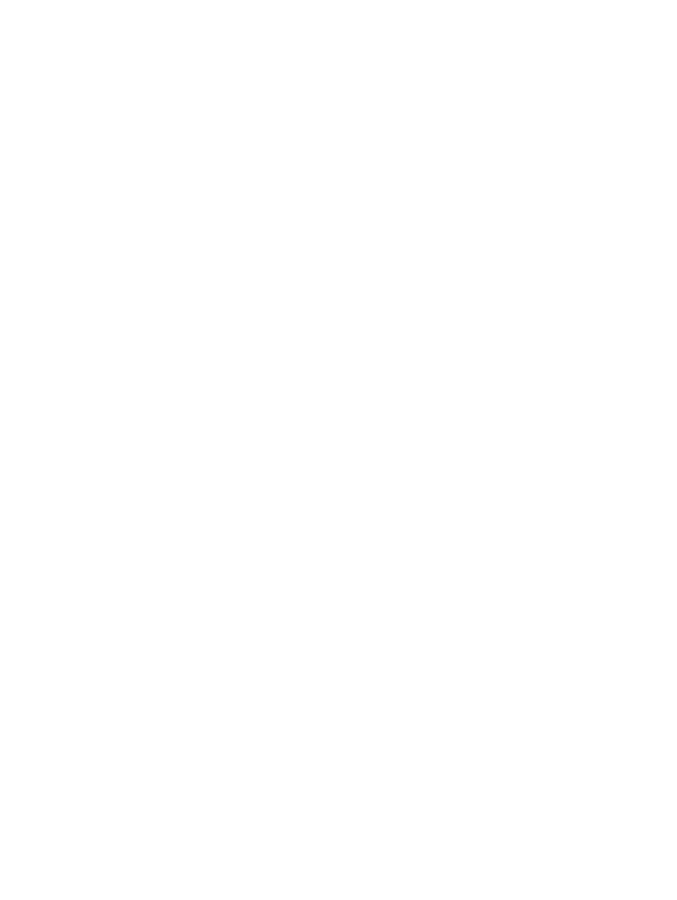
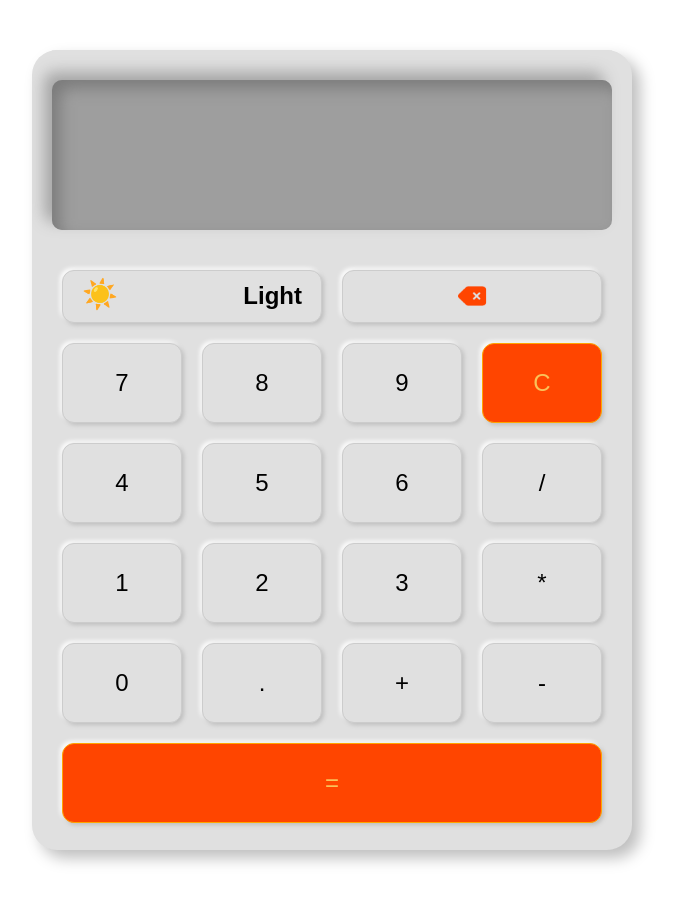
Before and after one commit to Web-Wizards-2025/calculator, a plain HTML site: page index.html in a window 1280 px wide. Shown: the whole page, without its empty margins (308-985 px from the left). Before the commit the page ends 800 px from the top, so only its background shows below. Drawn offline with Linux system fonts and the light colour scheme.

Commit message:
Calculator Design (#9)
* #6 - feat: create basic calculator structure in HTML

* #6 - feat: create calculator design

* #6 - feat: implement ability to change themes

* #6 - feat: added icon for backspace button, animated and added icon to theme button

* chore: deleted not working functions

```diff
--- a/index.html
+++ b/index.html
@@ -10,7 +10,25 @@
 </head>
 
 <body>
-
+    <div class="calculator">
+        <div class="display">
+            <input type="text" class="display-input" readonly>
+        </div>
+        <div class="buttons">
+            <button class="toggle-light" aria-label="Theme Toggle">
+                <span class="toggle-inner">
+                    <span class="icon">☀️</span>
+                    <span class="label">Light</span>
+                </span>
+            </button><button class="buttons-backspace"><img src="./assets/icons/delete-arrow.png"
+                    alt="An Icon of a orange delete arrow" class="delete-arrow"></button>
+            <button>7</button><button>8</button><button>9</button><button class="buttons-erase">C</button>
+            <button>4</button><button>5</button><button>6</button><button>/</button>
+            <button>1</button><button>2</button><button>3</button><button>*</button>
+            <button>0</button><button>.</button><button>+</button><button>-</button>
+            <button class="buttons-equal">=</button>
+        </div>
+    </div>
 </body>
 
 </html>
--- a/index.js
+++ b/index.js
@@ -0,0 +1,33 @@
+document.addEventListener("DOMContentLoaded", () => {
+  const toggleBtn = document.querySelector(".toggle-light");
+  const toggleInner = toggleBtn?.querySelector(".toggle-inner");
+  const toggleIcon = toggleInner?.querySelector(".icon");
+  const toggleLabel = toggleInner?.querySelector(".label");
+  const deleteArrow = document.querySelector(".delete-arrow");
+
+  const setTheme = (isDark) => {
+    document.body.classList.toggle("dark", isDark);
+
+    if (toggleIcon && toggleLabel) {
+      toggleIcon.textContent = isDark ? "🌙" : "☀️";
+      toggleLabel.textContent = isDark ? "Dark" : "Light";
+    }
+
+    localStorage.setItem("theme", isDark ? "dark" : "light");
+
+    if (deleteArrow) {
+      deleteArrow.src = isDark
+        ? "./assets/icons/delete-arrow-dark.png"
+        : "./assets/icons/delete-arrow.png";
+    }
+  };
+
+  const savedTheme = localStorage.getItem("theme");
+  const isDarkInitially = savedTheme === "dark";
+  setTheme(isDarkInitially);
+
+  toggleBtn?.addEventListener("click", () => {
+    const isDark = !document.body.classList.contains("dark");
+    setTheme(isDark);
+  });
+});
--- a/styles/index.css
+++ b/styles/index.css
@@ -0,0 +1,296 @@
+* {
+  box-sizing: border-box;
+}
+
+body {
+  transition: background 0.3s;
+}
+
+.calculator {
+  height: 690px;
+  width: 350px;
+  overflow: hidden;
+
+  background: #e0e0e0;
+  box-shadow: 8px 8px 15px #bebebe, -8px -8px 15px #ffffff;
+  border-radius: 25px;
+
+  margin: 50px auto;
+  padding-inline: 20px;
+
+  align-self: center;
+  justify-self: center;
+}
+
+.display {
+  height: 150px;
+  width: 310px;
+
+  background: #e0e0e0;
+
+  display: flex;
+  align-items: center;
+
+  margin: 0;
+}
+
+.display-input {
+  height: 100px;
+  width: 310px;
+  font-size: 2em;
+  text-align: right;
+  background: #9e9e9e;
+  color: orangered;
+
+  border: none;
+  border-radius: 10px;
+  padding: 10px;
+
+  box-shadow: inset 8px 8px 15px #7c7c7c, -8px -8px 15px #a5a5a5;
+}
+
+.buttons {
+  display: grid;
+  grid-template-columns: repeat(4, 1fr);
+}
+
+.buttons-backspace,
+.toggle-light {
+  grid-column: span 2;
+  padding: 4px;
+}
+
+.buttons-backspace img {
+  height: 32px;
+  width: 32px;
+
+  margin-top: 5px;
+}
+
+.buttons-erase {
+  background-color: orangered;
+  border-color: orange;
+  color: rgb(250, 194, 89);
+}
+
+.buttons-equal {
+  grid-column: span 4;
+  background-color: #ff4500;
+  border-color: orange;
+  color: rgb(250, 194, 89);
+}
+
+.toggle-inner {
+  display: flex;
+  align-items: center;
+  justify-content: space-between;
+  width: 100%;
+  transition: flex-direction 0.3s ease, transform 0.3s ease;
+}
+
+.icon {
+  font-size: 1.2em;
+  transition: transform 0.3s ease;
+
+  margin-right: 5px;
+  margin-bottom: 5px;
+}
+
+.label {
+  font-size: 1em;
+  font-weight: bold;
+  color: #000;
+  transition: color 0.3s ease;
+
+  margin-right: 6px;
+  margin-bottom: 1px;
+}
+
+button {
+  font-size: 1.5em;
+  padding: 20px;
+  border: 1px solid #ccc;
+  cursor: pointer;
+
+  background: #e0e0e0;
+  border-radius: 12px;
+  box-shadow: 2px 2px 4px #bebebe, -2px -2px 4px #ffffff;
+  margin: 10px;
+  transition: all 0.1s ease-in-out;
+}
+
+button:active {
+  box-shadow: inset 6px 6px 10px #bebebe, inset -6px -6px 10px #ffffff;
+}
+
+button:hover {
+  background: #eee;
+}
+
+/* DARK THEME */
+
+body.dark {
+  background-color: #353230;
+}
+
+body.dark .calculator {
+  background-color: #272727;
+  box-shadow: 8px 8px 15px #111, -8px -8px 15px #333;
+}
+
+body.dark .display {
+  background-color: #272727;
+}
+
+body.dark .display-input {
+  background: #3c3c3c;
+  color: #ffa500;
+  box-shadow: inset 8px 8px 15px #1f1f1f, -8px -8px 15px #181818;
+}
+
+body.dark button {
+  background-color: #3a3a3a;
+  color: #fff;
+  box-shadow: 2px 2px 4px #111, -2px -2px 4px #444;
+}
+
+body.dark button:active {
+  box-shadow: inset 6px 6px 10px #111, inset -6px -6px 10px #444;
+}
+
+body.dark button:hover {
+  background-color: #444;
+}
+
+body.dark .buttons-erase,
+body.dark .buttons-equal {
+  background-color: darkorange;
+  border-color: orange;
+  color: white;
+}
+
+body.dark .theme-toggle {
+  background: #2c2c2c;
+  box-shadow: 2px 2px 4px #111, -2px -2px 4px #444;
+}
+
+body.dark .icon {
+  margin-bottom: 6px;
+}
+
+body.dark .label {
+  color: #fff;
+
+  margin-left: 7px;
+}
+
+body.dark .toggle-inner {
+  flex-direction: row-reverse;
+}
+
+@media (min-width: 601px) and (max-width: 1023px) {
+  .calculator {
+    height: 710px;
+    width: 450px;
+  }
+
+  .display {
+    height: 170px;
+    width: 400px;
+  }
+
+  .display-input {
+    height: 120px;
+    width: 420px;
+  }
+
+  .icon {
+    margin-left: 5px;
+  }
+
+  .label {
+    margin-right: 10px;
+  }
+
+  body.dark .icon {
+    margin-bottom: 5px;
+  }
+
+  body.dark .label {
+    margin-left: 10px;
+  }
+}
+
+@media (min-width: 1024px) and (max-width: 1100px) {
+  .calculator {
+    height: 810px;
+    width: 600px;
+  }
+
+  .display {
+    height: 210px;
+    width: 560px;
+  }
+
+  .display-input {
+    height: 150px;
+    width: 580px;
+  }
+
+  .icon {
+    margin-left: 10px;
+  }
+
+  .label {
+    margin-right: 18px;
+  }
+
+  body.dark .icon {
+    margin-right: 15px;
+  }
+
+  body.dark .label {
+    margin-left: 15px;
+  }
+
+  button {
+    padding: 25px;
+  }
+}
+
+@media (min-width: 1101px) {
+  .calculator {
+    height: 800px;
+    width: 600px;
+  }
+
+  .display {
+    height: 210px;
+    width: 560px;
+  }
+
+  .display-input {
+    height: 150px;
+    width: 580px;
+  }
+
+  .icon {
+    margin-left: 15px;
+  }
+
+  .label {
+    margin-right: 15px;
+  }
+
+  body.dark .icon {
+    margin-right: 15px;
+  }
+
+  body.dark .label {
+    margin-left: 15px;
+  }
+
+  button {
+    padding: 25px;
+  }
+}
```
Also changed, not shown: assets/icons/delete-arrow-dark.png (added), assets/icons/delete-arrow.png (added).
